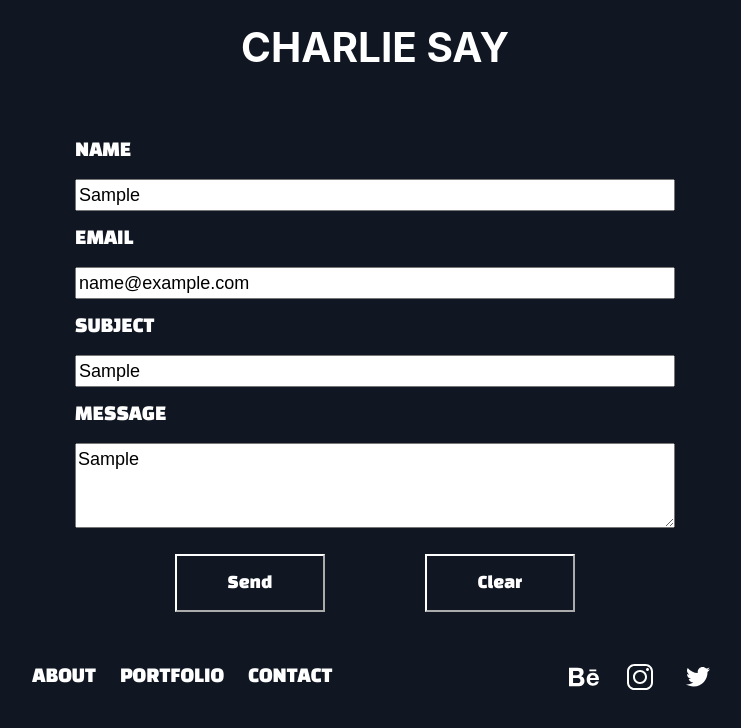
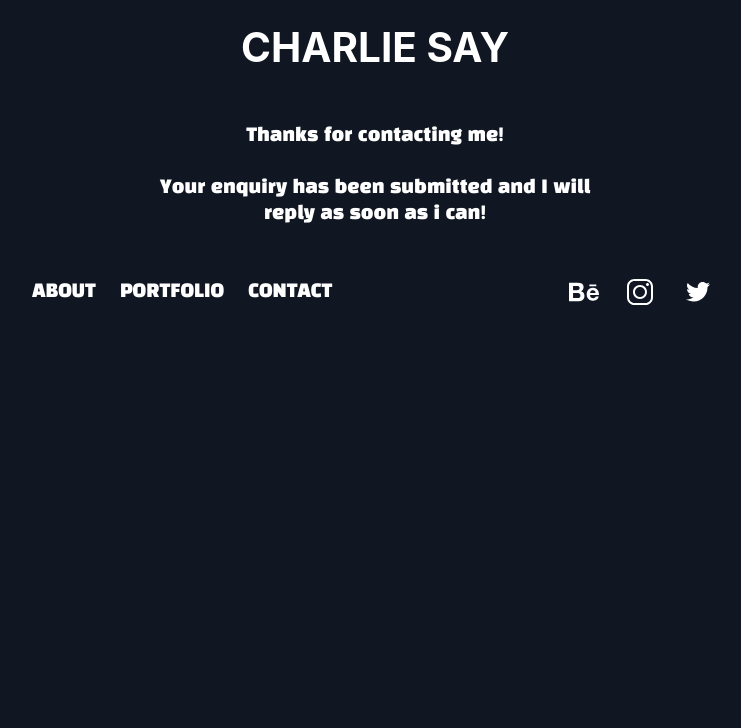
Before and after one commit to CharlieSay/CharliePortfolio, a Gatsby site: page /contact in a window 1280 px wide. Both pictures are taken after typing "Sample", "name@example.com", "Sample", "Sample" into the empty fields and a click on the button "Send". Shown: the whole page, without its empty margins (265-1006 px from the left). Built offline with nearby package versions, Linux system fonts and the light colour scheme; Gatsby itself is replaced by a stand-in of ours.

Commit message:
Sucess message added to the contat form

```diff
--- a/src/pages/contact.js
+++ b/src/pages/contact.js
@@ -14,16 +14,24 @@ const encode = data => {
 class ContactForm extends React.Component {
   constructor(props) {
     super(props)
-    this.state = { name: "", email: "", message: "", subject: "" }
+    this.state = {
+      name: "",
+      email: "",
+      message: "",
+      subject: "",
+      submitted: false
+    }
   }
 
   handleSubmit = e => {
     fetch("/", {
       method: "POST",
       headers: { "Content-Type": "application/x-www-form-urlencoded" },
-      body: encode({ "form-name": "contact", ...this.state }),
+      body: encode({ "form-name": "contact", ...this.state })
     })
-      .then(() => alert("Success!"))
+      .then(() => {
+        this.setState({ submitted: true })
+      })
       .catch(error => alert(error))
 
     e.preventDefault()
@@ -32,14 +40,15 @@ class ContactForm extends React.Component {
   handleChange = e => this.setState({ [e.target.name]: e.target.value })
 
   render() {
-    const { name, email, message, subject } = this.state
+    const { name, email, message, subject, submitted } = this.state
     return (
       <Layout>
         <SEO title="Contact Me" />
         <div className="form__container aligner">
+          {!submitted && (
           <form
             method="post"
-            netlify-honeypot="bot-field"
+            data-netlify-recaptcha="true"
             data-netlify="true"
             onSubmit={this.handleSubmit}
           >
@@ -90,6 +99,17 @@ class ContactForm extends React.Component {
               </button>
             </div>
           </form>
+          )}
+          {submitted && (
+            <div className="success">
+            <p>
+              Thanks for contacting me!
+            </p>
+            <p>
+              Your enquiry has been submitted and I will reply as soon as i can!
+            </p>
+            </div>
+          )}
         </div>
       </Layout>
     )
--- a/src/pages/contact.scss
+++ b/src/pages/contact.scss
@@ -51,4 +51,12 @@
       border-color: red;
     }
   }
+
+  .success{
+    width: 50%;
+    display: flex;
+    flex-direction: column;
+    margin: auto;
+    text-align: center;
+  }
 }
```
